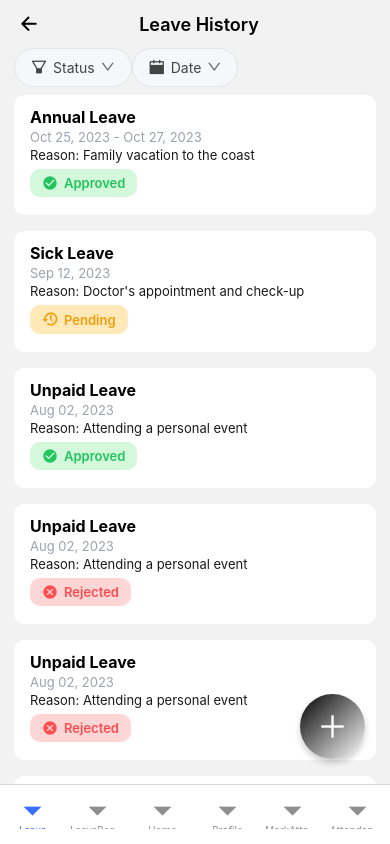
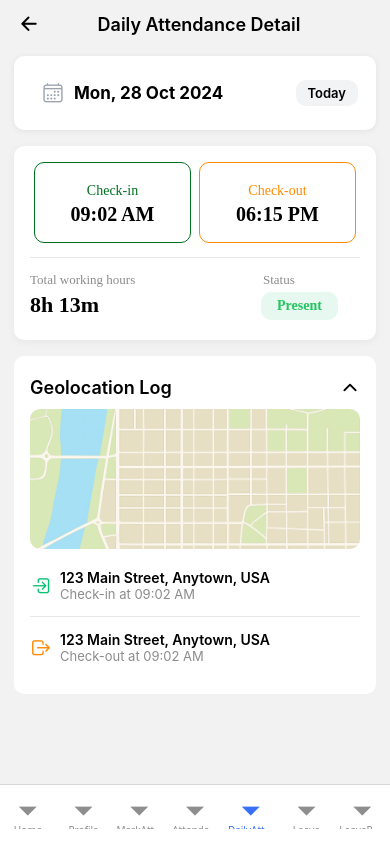
Before and after one commit to faisalabdulghani/gps_base_attendance_app, a React Native app: screen /DailyAttendanceDetail in a window 390 px wide. Built offline with nearby package versions, Linux system fonts and the light colour scheme.

Commit message:
Dailt Attendance Detail Screen"

```diff
--- a/app/components/GeoLocationLog.js
+++ b/app/components/GeoLocationLog.js
@@ -9,7 +9,7 @@ export default function GeoLocationLog({
     checkInTime = "",
     checkOutTime = "",
 }) {
-    const [open, setOpen] = useState(false);
+    const [open, setOpen] = useState(true);
 
     return (
         <View style={styles.card}>
--- a/app/components/StatusCard.js
+++ b/app/components/StatusCard.js
@@ -18,7 +18,9 @@ const StatusCard = ({
     };
 
     return (
-        <View style={styles.card}>
+        <View
+            style={styles.card}
+        >
             {/* Header Row */}
             <View style={styles.headerRow}>
                 <Text style={styles.title}>Today's Status</Text>
@@ -66,8 +68,7 @@ const styles = StyleSheet.create({
         shadowColor: Colors.BLACK,
         shadowOpacity: 0.05,
         shadowRadius: 10,
-        shadowOffset: { width: 0, height: 2 },
-        elevation: 3,
+
         width: "100%",
     },
     headerRow: {
--- a/app/components/TodayDate.js
+++ b/app/components/TodayDate.js
@@ -39,7 +39,6 @@ const styles = StyleSheet.create({
         shadowOpacity: 0.07,
         shadowOffset: { width: 0, height: 1 },
         shadowRadius: 6,
-        marginVertical: 12,
     },
 
     row: {
--- a/app/navigation/mainTabs.js
+++ b/app/navigation/mainTabs.js
@@ -8,6 +8,7 @@ import MarkAttendanceScreen from '../screens/MarkAttendanceScreen';
 import AttendanceHistoryScreen from '../screens/AttendanceHistoryScreen';
 import LeaveScreen from '../screens/LeaveScreen';
 import LeaveRequestScreen from '../screens/LeaveRequestScreen';
+import DailyAttendanceDetail from '../screens/DailyAttendanceDetail';
 
 const Tab = createBottomTabNavigator();
 
@@ -24,12 +25,14 @@ export default function MainTabs() {
                 },
             }}
         >
-            <Tab.Screen name="Leave" component={LeaveScreen} />
-            <Tab.Screen name="LeaveRequest" component={LeaveRequestScreen} />
+
             <Tab.Screen name="Home" component={HomeScreen} />
             <Tab.Screen name="Profile" component={ProfileScreen} />
             <Tab.Screen name="MarkAttendance" component={MarkAttendanceScreen} />
             <Tab.Screen name="AttendanceHistory" component={AttendanceHistoryScreen} />
+            <Tab.Screen name="DailyAttendanceDetail" component={DailyAttendanceDetail} />
+            <Tab.Screen name="Leave" component={LeaveScreen} />
+            <Tab.Screen name="LeaveRequest" component={LeaveRequestScreen} />
         </Tab.Navigator>
     );
 }
--- /dev/null
+++ b/app/screens/DailyAttendanceDetail.js
@@ -0,0 +1,50 @@
+import { StyleSheet, Text, View } from 'react-native'
+import { SafeAreaView } from 'react-native-safe-area-context'
+import Header from '../components/Header'
+import GeoLocationLog from '../components/GeoLocationLog'
+import TodayDate from '../components/TodayDate'
+import AttendanceDetailCard from '../components/AttendanceDetailCard'
+
+export default function DailyAttendanceDetail() {
+    return (
+        <SafeAreaView style={styles.container}
+            edges={['top']}
+        >
+            <Header
+                title={'Daily Attendance Detail'} />
+            <View style={{ marginVertical: 8 }}>
+
+                <TodayDate dateLabel="Mon, 28 Oct 2024" />
+            </View>
+            <View style={{ marginVertical: 8 }}>
+
+                <AttendanceDetailCard
+                    checkInTime="09:02 AM"
+                    checkOutTime="06:15 PM"
+                    totalHours="8h 13m"
+                    status="Present"
+
+                />
+            </View>
+            <View style={{ marginVertical: 8 }}>
+
+                <GeoLocationLog
+                    checkInAdress='123 Main Street, Anytown, USA'
+                    checkOutAdress='123 Main Street, Anytown, USA'
+                    checkInTime='09:02 AM'
+                    checkOutTime='09:02 AM'
+                />
+            </View>
+
+        </SafeAreaView>
+    )
+}
+
+const styles = StyleSheet.create({
+    container: {
+        flex: 1,
+        paddingHorizontal: 14,
+        //justifyContent: "space-between"
+    },
+
+})
--- a/app/screens/HomeScreen.js
+++ b/app/screens/HomeScreen.js
@@ -1,4 +1,4 @@
-import { View, Text, StyleSheet } from 'react-native'
+import { View, Text, StyleSheet, TouchableOpacity } from 'react-native'
 import StatusCard from '../components/StatusCard'
 import StatsCard from '../components/StatsCard'
 import GradientButton from '../components/GradientButton'
@@ -20,13 +20,17 @@ export default function HomeScreen() {
             </View>
 
             {/* STATUS CARD (OVERLAPPING ON HEADER) */}
-            <View style={styles.statusCardWrapper}>
+            <TouchableOpacity
+                style={styles.statusCardWrapper}
+                onPress={() => navigation.navigate('DailyAttendanceDetail')}
+
+            >
                 <StatusCard
                     statusColor={Colors.PRESENT}
                     totalTime="08:15"
                     checkOut="05:15 PM"
                 />
-            </View>
+            </TouchableOpacity>
 
             {/* REST OF SCREEN */}
             <View style={styles.content}>
```
